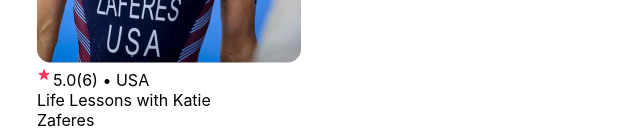
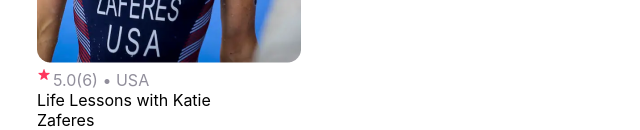
Before and after one commit to cvs181801/airbnb-experiences-clone, a React (Create React App) app: page / in a window 1280 px wide. Shown: the part 811-941 px from the top of the page, without its empty margins (0-640 px from the left). Built offline with nearby package versions, Linux system fonts and the light colour scheme.

Commit message:
add style to text on featured card

```diff
--- a/src/components/Featured.js
+++ b/src/components/Featured.js
@@ -23,11 +23,11 @@
             >
             </img>
 
-            <span>5.0</span>
-            <span>(6) • </span>
-            <span>USA</span>
+            <span className="grey">5.0</span>
+            <span className="grey">(6) • </span>
+            <span className="grey">USA</span>
             <p>Life Lessons with Katie Zaferes</p>
-            <p>From $136 / person</p>
+            <p><span className="strong">From $136</span> / person</p>
 
             {/* <img
                 src={featuredWedding}
--- a/src/index.css
+++ b/src/index.css
@@ -119,3 +119,11 @@
   top: 521px;
   border-radius: 9px;
 }
+
+.grey {
+  color: #918E9B;
+}
+
+.strong {
+  font-weight: 700;
+}
```
